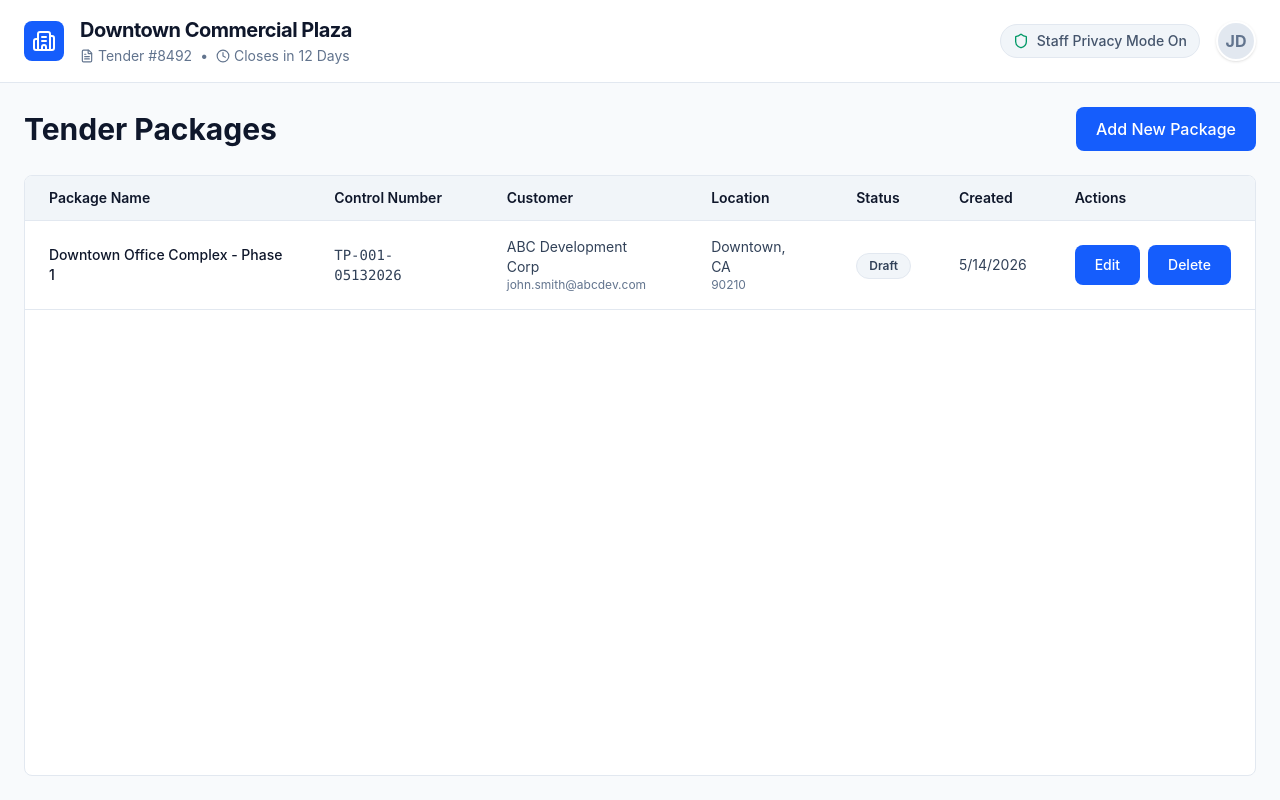
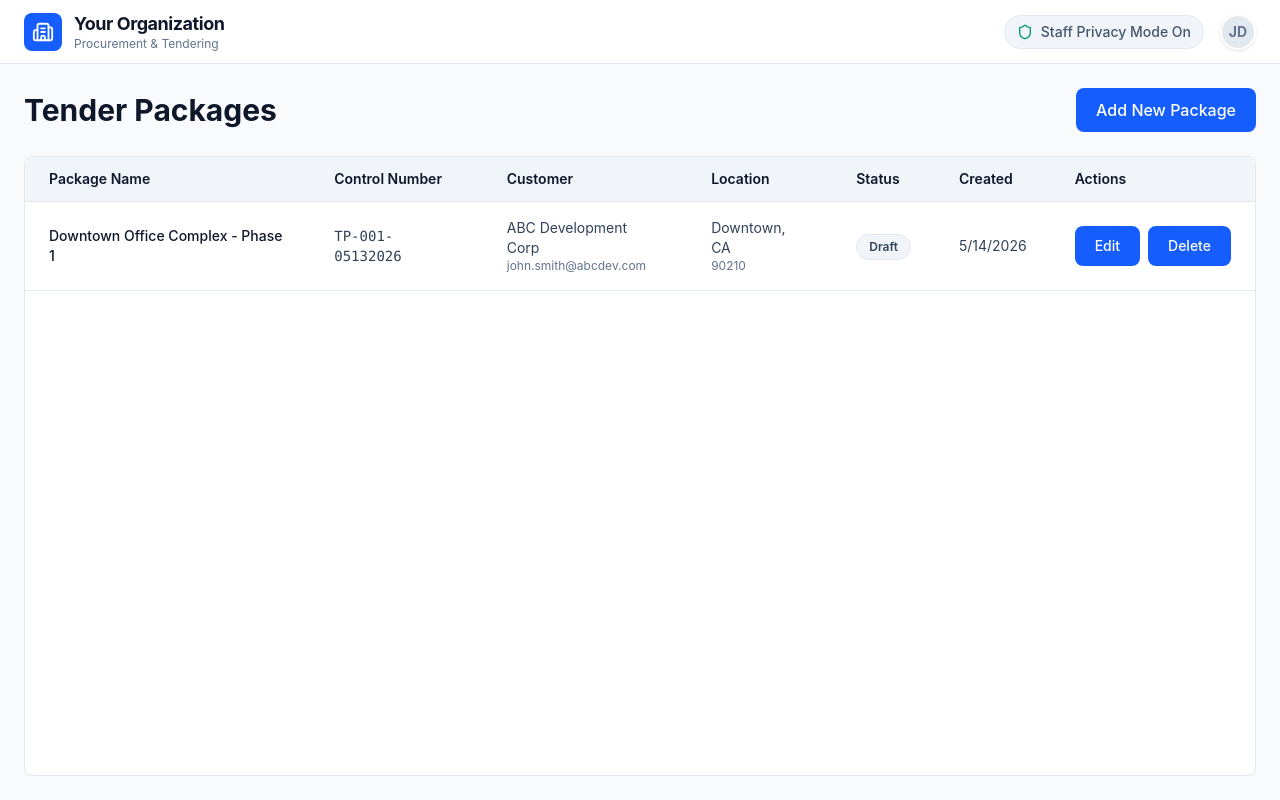
Before and after one commit to nithin-cuezap/Construction_Demo, a React (Vite) app in the folder Construction-demo/: page /#/tenderpackages in a window 1280 px wide. Built offline with nearby package versions, Linux system fonts and the light colour scheme.

Commit message:
feat: implement branding configuration and enhance header with active tender package details

```diff
--- a/Construction-demo/src/App.tsx
+++ b/Construction-demo/src/App.tsx
@@ -36,6 +36,7 @@ export default function App() {
   const [tenderPackages, setTenderPackages] = useState<TenderPackage[]>(
     () => getTenderPackagesData(),
   );
+  const [activeTenderPackage, setActiveTenderPackage] = useState<TenderPackage | null>(null);
 
   const updateTenderPackages = (next: TenderPackage[]) => {
     setTenderPackages(next);
@@ -68,12 +69,13 @@ export default function App() {
 
   return (
     <div className="flex flex-col h-screen bg-slate-50 font-sans text-slate-900 overflow-hidden">
-      <Header />
+      <Header activeTenderPackage={activeTenderPackage} />
       <div className="flex flex-1 overflow-hidden">
         <TenderPackageView
           tenderPackages={tenderPackages}
           onUpdatePackages={updateTenderPackages}
           onPackageSaved={() => undefined}
+          onActivePackageChange={setActiveTenderPackage}
         />
       </div>
     </div>
--- /dev/null
+++ b/Construction-demo/src/branding.config.ts
@@ -0,0 +1,23 @@
+/**
+ * White-label branding configuration.
+ * Customize these values to brand the application for your organization.
+ */
+export interface BrandingConfig {
+  /** URL to the organization logo image. Set to null to use the default icon. */
+  logoUrl: string | null;
+  /** Primary organization name displayed in the header. */
+  orgName: string;
+  /** Optional secondary tagline/descriptor shown beneath the org name. */
+  orgTagline?: string;
+  /** Accent color class used for the default logo placeholder (Tailwind bg-* class). */
+  logoAccentClass?: string;
+}
+
+const branding: BrandingConfig = {
+  logoUrl: null,
+  orgName: 'Your Organization',
+  orgTagline: 'Procurement & Tendering',
+  logoAccentClass: 'bg-blue-600',
+};
+
+export default branding;
--- a/Construction-demo/src/components/Header.tsx
+++ b/Construction-demo/src/components/Header.tsx
@@ -1,29 +1,84 @@
-import { Building2, Clock, FileText, Shield } from 'lucide-react';
+import { Building2, Calendar, Hash, Shield } from 'lucide-react';
+import branding from '../branding.config';
+import type { TenderPackage } from '../types';
 
-export default function Header() {
+interface HeaderProps {
+  activeTenderPackage?: TenderPackage | null;
+}
+
+function daysUntil(dateStr: string): number {
+  const due = new Date(dateStr);
+  const today = new Date();
+  today.setHours(0, 0, 0, 0);
+  due.setHours(0, 0, 0, 0);
+  return Math.ceil((due.getTime() - today.getTime()) / (1000 * 60 * 60 * 24));
+}
+
+export default function Header({ activeTenderPackage }: HeaderProps) {
+  const days = activeTenderPackage
+    ? daysUntil(activeTenderPackage.tenderSubmissionDueDate)
+    : null;
+
   return (
-    <header className="bg-white border-b border-slate-200 px-6 py-4 flex justify-between items-center shrink-0 z-10">
-      <div className="flex items-center gap-4">
-        <div className="bg-blue-600 p-2 rounded-lg text-white">
-          <Building2 size={24} />
+    <header className="shrink-0 z-10">
+      {/* Primary brand bar */}
+      <div className="bg-white border-b border-slate-200 px-6 py-3 flex justify-between items-center">
+        <div className="flex items-center gap-3">
+          {branding.logoUrl ? (
+            <img
+              src={branding.logoUrl}
+              alt={branding.orgName}
+              className="h-9 w-auto object-contain"
+            />
+          ) : (
+            <div className={`${branding.logoAccentClass ?? 'bg-blue-600'} p-2 rounded-lg text-white`}>
+              <Building2 size={22} />
             </div>
+          )}
           <div>
-          <h1 className="text-xl font-bold tracking-tight text-slate-900">Downtown Commercial Plaza</h1>
-          <div className="flex items-center text-sm text-slate-500 gap-2 mt-0.5">
-            <span className="flex items-center gap-1"><FileText size={14}/> Tender #8492</span>
-            <span>•</span>
-            <span className="flex items-center gap-1"><Clock size={14}/> Closes in 12 Days</span>
+            <span className="text-lg font-bold tracking-tight text-slate-900 leading-tight">
+              {branding.orgName}
+            </span>
+            {branding.orgTagline && (
+              <p className="text-xs text-slate-500 leading-tight">{branding.orgTagline}</p>
+            )}
           </div>
         </div>
-      </div>
+
         <div className="flex items-center gap-4">
           <div className="flex items-center gap-2 bg-slate-100 px-3 py-1.5 rounded-full text-sm font-medium border border-slate-200 text-slate-600">
             <Shield size={16} className="text-emerald-600" />
             Staff Privacy Mode On
           </div>
-        <div className="w-10 h-10 bg-slate-200 rounded-full border-2 border-white shadow-sm flex items-center justify-center font-bold text-slate-500">
+          <div className="w-9 h-9 bg-slate-200 rounded-full border-2 border-white shadow-sm flex items-center justify-center font-bold text-slate-500 text-sm">
             JD
           </div>
         </div>
+      </div>
+
+      {/* Secondary context band — only shown inside a tender package */}
+      {activeTenderPackage && (
+        <div className="bg-blue-700 px-6 py-1.5 flex items-center gap-4 text-white text-sm">
+          <span className="font-semibold truncate max-w-xs">
+            {activeTenderPackage.packageName}
+          </span>
+          <span className="text-blue-300">|</span>
+          <span className="flex items-center gap-1 text-blue-100 whitespace-nowrap">
+            <Hash size={13} />
+            {activeTenderPackage.packageControlNumber}
+          </span>
+          <span className="text-blue-300">|</span>
+          <span className="flex items-center gap-1 whitespace-nowrap">
+            <Calendar size={13} />
+            {days === null ? '—' : days > 0
+              ? <><span className="font-medium text-white">Submission due in {days}d</span></>
+              : days === 0
+                ? <span className="font-semibold text-yellow-300">Due today</span>
+                : <span className="font-semibold text-red-300">Overdue by {Math.abs(days)}d</span>
+            }
+          </span>
+        </div>
+      )}
     </header>
-  )}
+  );
+}
--- a/Construction-demo/src/views/SelectionView.tsx
+++ b/Construction-demo/src/views/SelectionView.tsx
@@ -253,7 +253,7 @@ export default function SelectionView({ tenderPackageId, onShortlistingCompletio
 
   return (
     <DndContext collisionDetection={closestCenter} onDragStart={handleDragStart} onDragEnd={handleDragEnd}>
-      <div className="flex h-full w-full min-w-0 flex-col lg:flex-row">
+      <div className="flex h-full w-full min-w-0 flex-col overflow-hidden rounded-2xl border border-amber-200 bg-amber-50/60 shadow-[0_1px_0_rgba(255,255,255,0.8),0_12px_32px_rgba(180,83,9,0.08)] lg:flex-row">
         <WorkItemsPane
           workItems={workItems}
           activeItem={activeItem}
@@ -266,7 +266,7 @@ export default function SelectionView({ tenderPackageId, onShortlistingCompletio
           onDeleteWorkItem={handleDeleteWorkItem}
         />
         <div className="flex w-full min-w-0 flex-col lg:w-1/2">
-          <div className="border-l border-slate-200 bg-white p-4">
+          <div className="border-l border-amber-200/70 bg-amber-50/80 p-4 backdrop-blur-sm">
             <div className="mb-2 flex items-center gap-2 text-xs font-medium text-slate-500 xl:text-sm">
               <span>{activeItem.sectionCode}</span>
               <ChevronRight size={14} />
--- a/Construction-demo/src/views/TenderPackageView.tsx
+++ b/Construction-demo/src/views/TenderPackageView.tsx
@@ -8,12 +8,14 @@ interface TenderPackageViewProps {
   tenderPackages: TenderPackage[];
   onUpdatePackages: (packages: TenderPackage[]) => void;
   onPackageSaved: () => void;
+  onActivePackageChange?: (pkg: TenderPackage | null) => void;
 }
 
 export default function TenderPackageView({
   tenderPackages,
   onUpdatePackages,
   onPackageSaved,
+  onActivePackageChange,
 }: TenderPackageViewProps) {
   const [viewMode, setViewMode] = useState<'list' | 'form'>('list');
   const [editingPackageId, setEditingPackageId] = useState<string | null>(null);
@@ -41,6 +43,7 @@ export default function TenderPackageView({
     setEditingPackageId(null);
     setFormStep(1);
     setViewMode('form');
+    onActivePackageChange?.(null);
   };
 
   const handleEditPackage = (packageId: string) => {
@@ -48,12 +51,14 @@ export default function TenderPackageView({
     setEditingPackageId(packageId);
     setFormStep(existingPackage ? (existingPackage.workflowStage ?? getFormStepForStatus(existingPackage.status)) : 1);
     setViewMode('form');
+    onActivePackageChange?.(existingPackage ?? null);
   };
 
   const handleBackToList = () => {
     setEditingPackageId(null);
     setFormStep(1);
     setViewMode('list');
+    onActivePackageChange?.(null);
   };
 
   const handleSavePackage = (packageData: TenderPackage) => {
@@ -62,6 +67,7 @@ export default function TenderPackageView({
     setFormStep(1);
     setViewMode('list');
     onPackageSaved();
+    onActivePackageChange?.(null);
   };
 
   const handleDeletePackage = (packageId: string) => {
@@ -86,9 +92,11 @@ export default function TenderPackageView({
           editingPackage={editingPackage}
           currentStep={formStep}
           onSaveAndContinue={(packageData, nextStep) => {
-            onUpdatePackages(savePackage(tenderPackages, { ...packageData, workflowStage: nextStep }, editingPackageId));
+            const saved = { ...packageData, workflowStage: nextStep };
+            onUpdatePackages(savePackage(tenderPackages, saved, editingPackageId));
             setEditingPackageId(packageData.id);
             setFormStep(nextStep);
+            onActivePackageChange?.(saved);
           }}
           onSaveAndExit={handleSavePackage}
           onCancel={handleBackToList}
```
Lines whose indentation alone changed are shown as unchanged.
